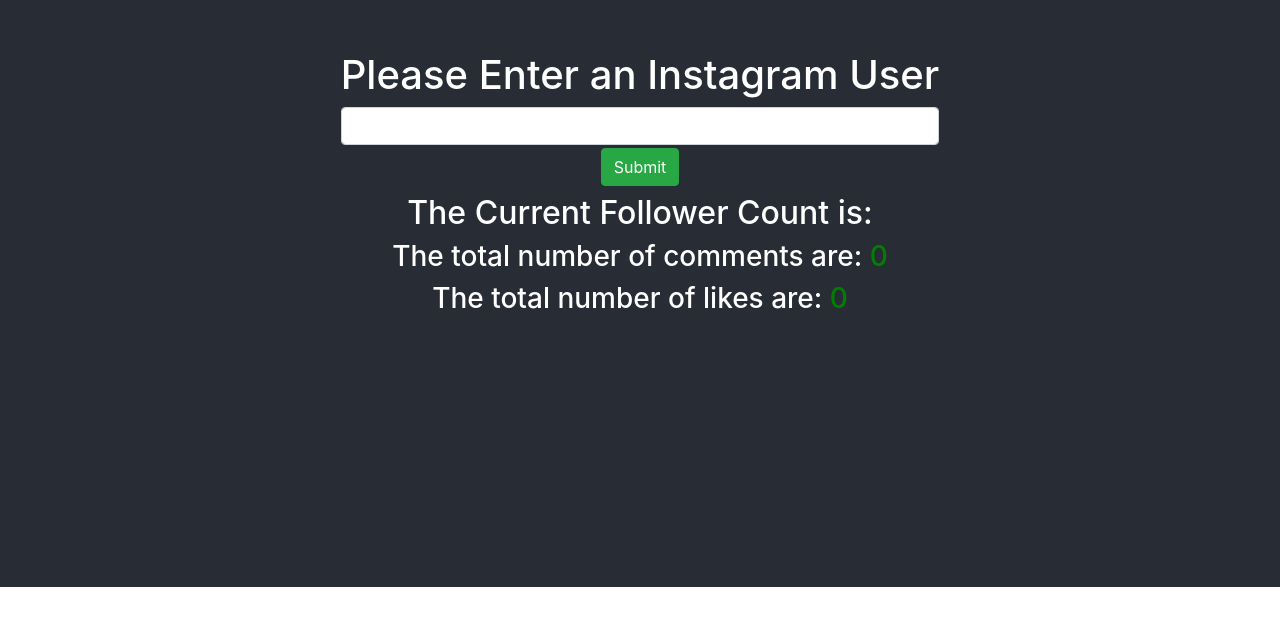
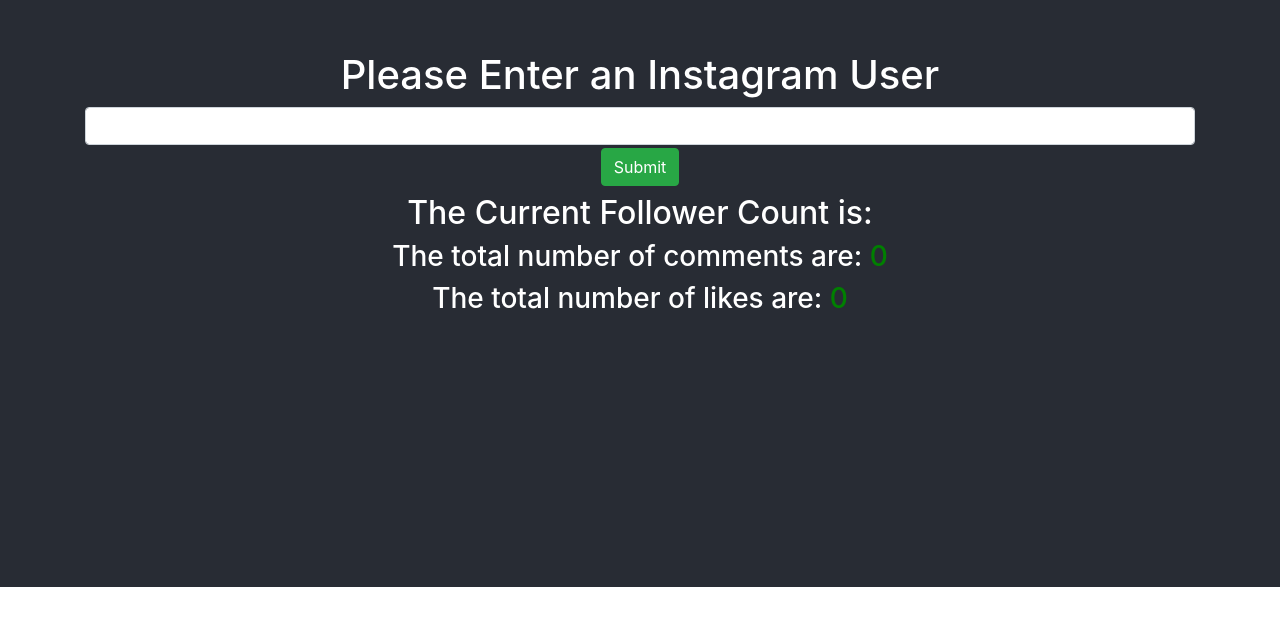
Before and after one commit to connoratwistic/instagramscraper, a React (Create React App) app: page / in a window 1280 px wide. Shown: the part 213-838 px from the top of the page. Built offline with nearby package versions, Linux system fonts and the light colour scheme.

Commit message:
added spacing

```diff
--- a/src/App.js
+++ b/src/App.js
@@ -78,7 +78,7 @@
         return(
           <div className="col-12 col-md-4">
             <div class="card">
-              <img class="card-img-top" src={data.node.display_url} />
+              <img class="card-img-top" src={data.node.display_url} alt='No pic' />
               <div class="card-body">
                 <h5 class="card-title text-danger">Comments: {data.node.edge_media_to_comment.count}</h5>
                 <h5 class="card-title text-danger">Likes: {data.node.edge_liked_by.count}</h5>
@@ -97,7 +97,10 @@
     return (
       <div className="App">
         <header className="App-header">
-          <Header userToCheck={this.userToCheck} makeUrl={this.makeUrl} />
+          <Container>
+            <Header userToCheck={this.userToCheck} makeUrl={this.makeUrl} />
+          </Container>
+
           <h1>{this.state.title}</h1>
           <h2>The Current Follower Count is: {this.state.liveCounter}</h2>
           <h3>The total number of comments are: <span style={{color: "green"}}>{totalNumComments}</span></h3>
```
